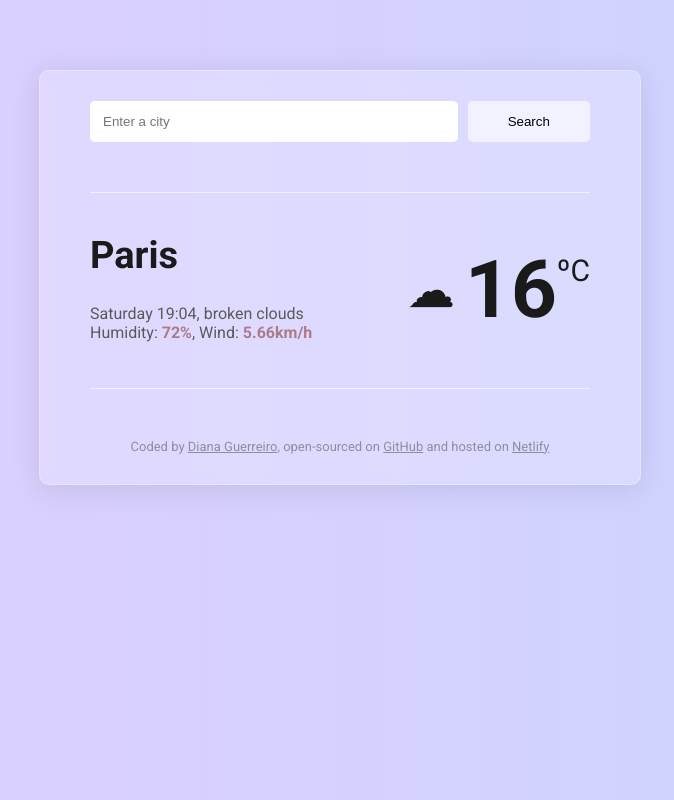
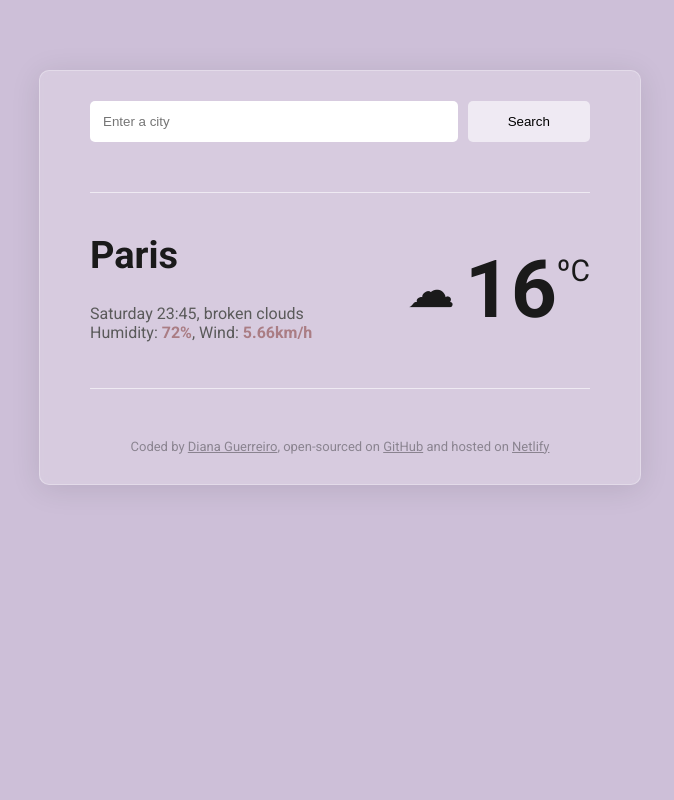
Before and after one commit to wwwavvves/weather-app-project, a plain HTML site: page index.html in a window 1280 px wide. Shown: the whole page, without its empty margins (300-974 px from the left). Drawn offline with Linux system fonts and the light colour scheme.

Commit message:
Added javascript for days and time

```diff
--- a/index.html
+++ b/index.html
@@ -29,9 +29,10 @@
       </header>
       <main>
         <div class="weather-details">
-          <h1>Paris</h1>
+          <h1 id="city">Paris</h1>
           <p>
-            Saturday 19:04, broken clouds <br />
+            <span id="day"></span> <span id="time"></span>, broken clouds
+            <br />
             Humidity: <strong>72%</strong>, Wind: <strong>5.66km/h</strong>
           </p>
         </div>
--- a/src/script..js
+++ b/src/script..js
@@ -0,0 +1,25 @@
+let searchInput = document.querySelector("#search-input");
+let searchBtn = document.querySelector("#search-btn");
+let city = document.querySelector("#city");
+let day = document.querySelector("#day");
+let time = document.querySelector("#time");
+
+let currentDate = new Date();
+
+let weekdays = [
+  "Sunday",
+  "Monday",
+  "Tuesday",
+  "Wednesday",
+  "Thursday",
+  "Friday",
+  "Saturday",
+];
+let weekday = weekdays[currentDate.getDay()];
+day.innerHTML = `${weekday}`;
+
+let hours = currentDate.getHours();
+let minutes = currentDate.getMinutes();
+time.innerHTML = `${hours}:${minutes}`;
+// create function for day/time
+// add a zero if hours or minutes only have one character
--- a/src/style.css
+++ b/src/style.css
@@ -1,11 +1,12 @@
 body {
-  background: linear-gradient(270deg, #b5deff, #fec1ff);
+  /* background: linear-gradient(270deg, #b5deff, #fec1ff);
   background-size: 400% 400%;
 
   -webkit-animation: AnimationName 30s ease infinite;
   -moz-animation: AnimationName 30s ease infinite;
-  animation: AnimationName 30s ease infinite;
+  animation: AnimationName 30s ease infinite; */
 
+  background-color: #cdbfd8;
   font-family: "Roboto", sans-serif;
   color: rgb(26, 26, 26);
   box-sizing: border-box;
```
